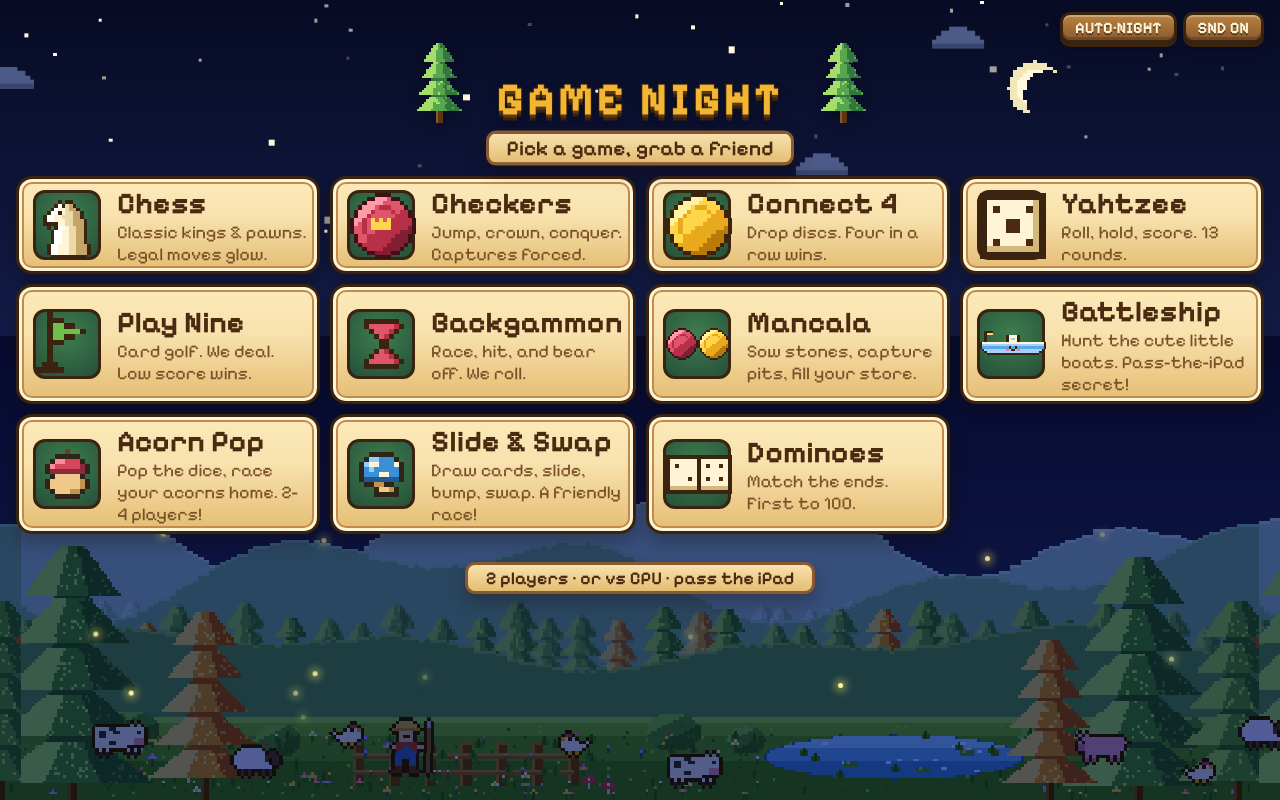
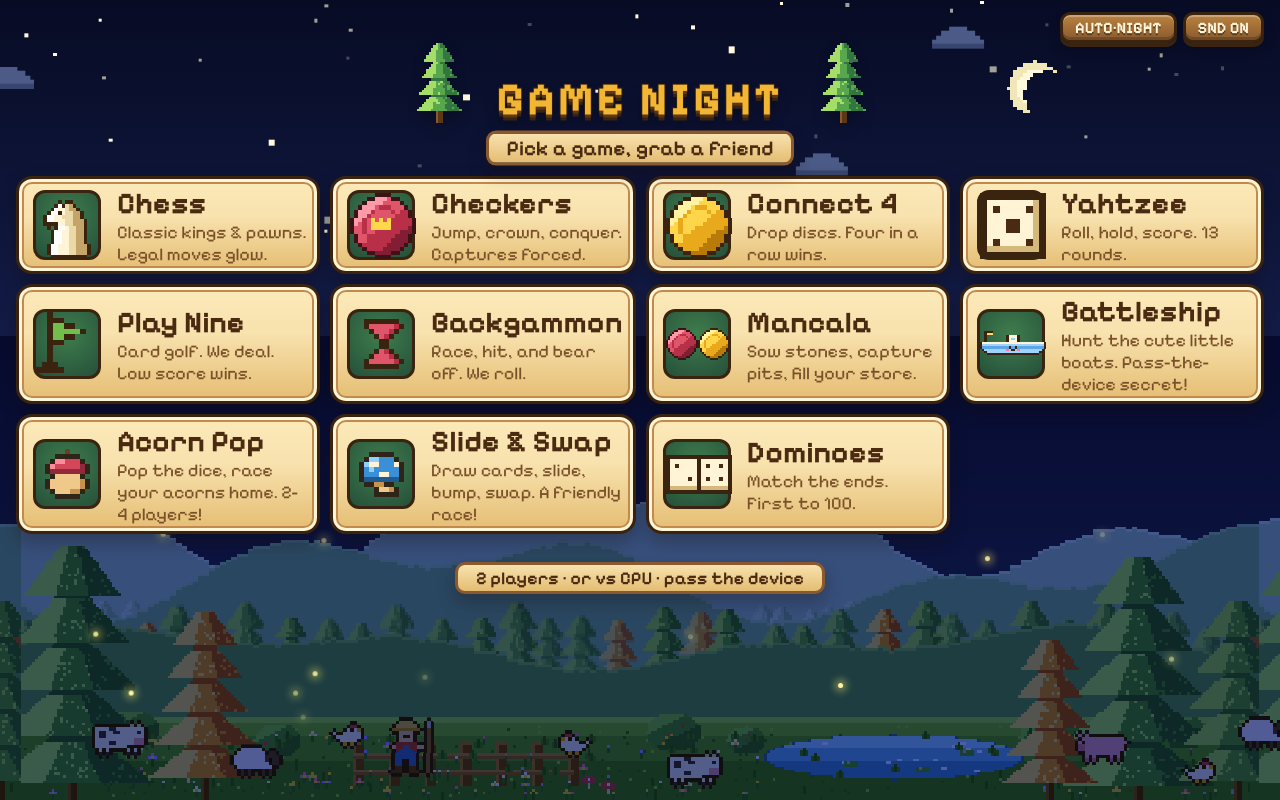
Before and after one commit to MarshallHasenbeck/games-night, a React (Vite) app: page / in a window 1280 px wide. Built offline with nearby package versions, Linux system fonts and the light colour scheme.

Commit message:
Say 'device' instead of 'iPad' in the pass-and-play wording

```diff
--- a/src/App.tsx
+++ b/src/App.tsx
@@ -25,7 +25,7 @@
   { id: 'playnine', name: 'Play Nine', icon: <FlagArt px={6} />, blurb: 'Card golf. We deal. Low score wins.', C: PlayNine },
   { id: 'backgammon', name: 'Backgammon', icon: <BoardIcon px={5} />, blurb: 'Race, hit, and bear off. We roll.', C: Backgammon },
   { id: 'mancala', name: 'Mancala', icon: <span style={{ display: 'flex' }}><ConnectDisc px={2} side={0} /><ConnectDisc px={2} /></span>, blurb: 'Sow stones, capture pits, fill your store.', C: Mancala },
-  { id: 'battleship', name: 'Battleship', icon: <span style={{ display: 'block', width: 70, height: 26 }}><Boat len={3} id={3} /></span>, blurb: 'Hunt the cute little boats. Pass-the-iPad secret!', C: Battleship },
+  { id: 'battleship', name: 'Battleship', icon: <span style={{ display: 'block', width: 70, height: 26 }}><Boat len={3} id={3} /></span>, blurb: 'Hunt the cute little boats. Pass-the-device secret!', C: Battleship },
   { id: 'acorn', name: 'Acorn Pop', icon: <span style={{ display: 'block', width: 45, height: 50 }}><AcornPiece color={0} /></span>, blurb: 'Pop the dice, race your acorns home. 2-4 players!', C: AcornPop },
   { id: 'slide', name: 'Slide & Swap', icon: <span style={{ display: 'block', width: 45, height: 45 }}><MushroomPiece color={1} /></span>, blurb: 'Draw cards, slide, bump, swap. A friendly race!', C: SlideSwap },
   { id: 'dominoes', name: 'Dominoes', icon: <DominoArt px={5} />, blurb: 'Match the ends. First to 100.', C: Dominoes },
@@ -112,7 +112,7 @@
         ))}
       </div>
       <Scoreboard />
-      <p className="credit"><span>2 players · or vs CPU · pass the iPad</span></p>
+      <p className="credit"><span>2 players · or vs CPU · pass the device</span></p>
     </div>
     </>
   );
--- a/src/games/Battleship.tsx
+++ b/src/games/Battleship.tsx
@@ -273,7 +273,7 @@
           <div className="banner">
             <div className="curtainboat"><Boat len={4} id={curtain.to === 0 ? 0 : 3} /></div>
             <h2>{curtain.text}</h2>
-            <p>{phase === 'setup' ? 'No peeking at the other pond!' : 'Hand over the iPad. Your boats stay secret.'}</p>
+            <p>{phase === 'setup' ? 'No peeking at the other pond!' : 'Hand over the device. Your boats stay secret.'}</p>
             <button className="btn primary" onClick={() => setCurtain(null)}>{curtain.btn}</button>
           </div>
         </div></Overlay>
--- a/src/rules.ts
+++ b/src/rules.ts
@@ -191,7 +191,7 @@
     sections: [
       { h: 'Setup', items: [
         'A double-six set has 28 tiles. Each player gets 7. The rest wait in the draw pile.',
-        'Playing two players on one screen? Your tiles hide behind a "pass the iPad" screen between turns.',
+        'Playing two players on one screen? Your tiles hide behind a "pass the device" screen between turns.',
       ] },
       { h: 'Your turn', items: [
         'Play a tile whose number matches one end of the line. Glowing tiles are playable; dim ones are not.',
@@ -239,7 +239,7 @@
         'Each player secretly places 5 boats on their own 10 x 10 pond: lengths 5, 4, 3, 3 and 2.',
         'Tap a boat in the list, then tap the pond to put it there. ROTATE turns it. Tap a placed boat to select it, then tap a new spot to move it, ROTATE to spin it, or REMOVE BOAT to take just that one off. CLEAR ALL empties the pond. SHUFFLE places them all at random.',
         'Boats cannot overlap or hang off the edge, and they can\'t move once the battle starts.',
-        'Playing a friend on one iPad? A "pass the iPad" screen hides your pond - only look at the screen when it is your turn.',
+        'Playing a friend on one device? A "pass the device" screen hides your pond - only look at the screen when it is your turn.',
       ] },
       { h: 'Taking a shot', items: [
         'On your turn you see the enemy pond (blue, with a number and letter grid). Tap a square to aim - a crosshair appears. Tap FIRE! (or tap the same square again) to shoot.',
```
